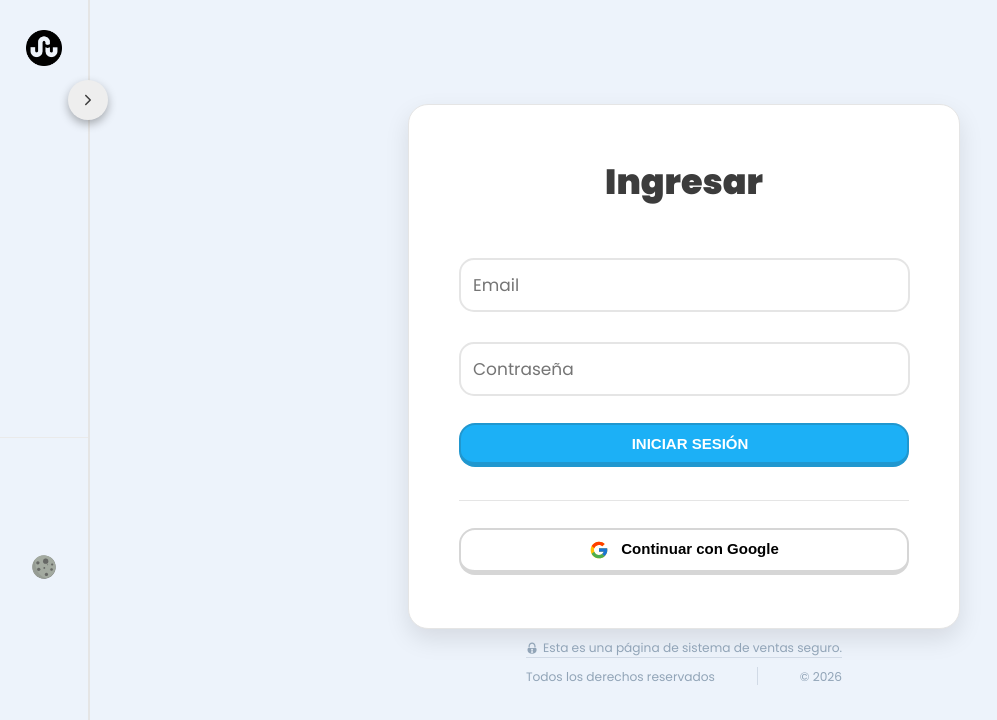
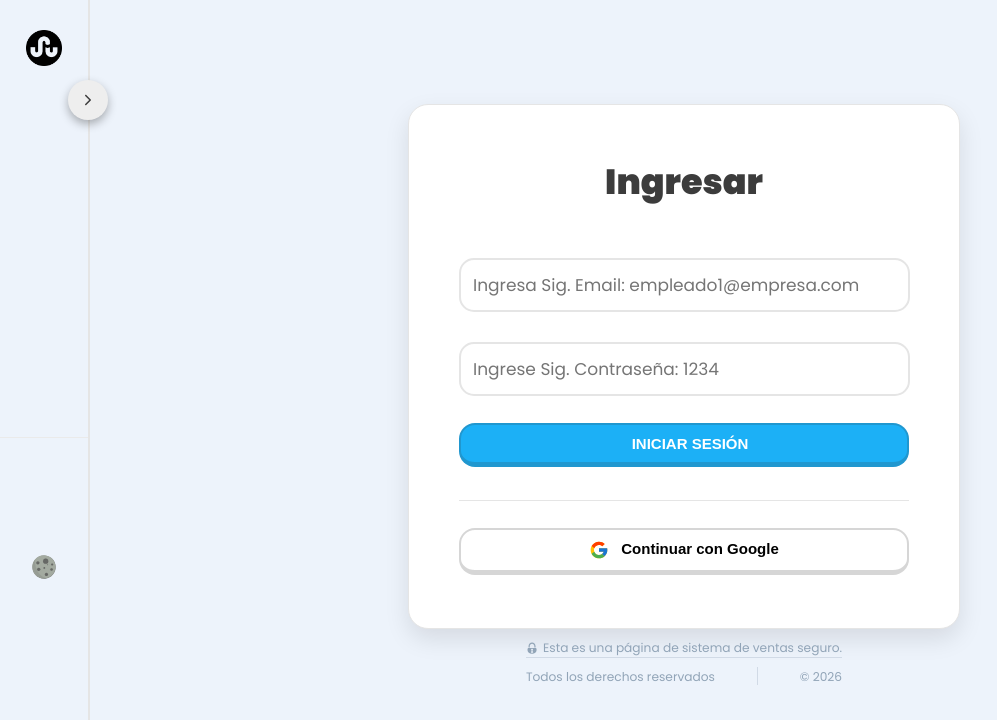
Before and after one commit to kuisval/PROYECTO-FULL-STACK-VENTA, a React (Vite) app in the folder post-react-curso/: page /login in a window 1280 px wide. Shown: the top 720 px of the page, without its empty margins (0-997 px from the left). Built offline with nearby package versions, Linux system fonts and the light colour scheme; no server answers; some icons are missing.

Commit message:
feature: placeholder para login.

```diff
--- a/post-react-curso/src/components/templates/LoginTemplate.jsx
+++ b/post-react-curso/src/components/templates/LoginTemplate.jsx
@@ -36,7 +36,7 @@ export function LoginTemplate() {
                     <InputText2>
                         <input
                             className='form__field'
-                            placeholder='Email'
+                            placeholder='Ingresa Sig. Email: empleado1@empresa.com'
                             type='email'
                             value={email}
                             onChange={e => setEmail(e.target.value)}
@@ -45,7 +45,7 @@ export function LoginTemplate() {
                     <InputText2>
                         <input
                             className='form__field'
-                            placeholder='Contraseña'
+                            placeholder='Ingrese Sig. Contraseña: 1234'
                             type='password'
                             value={password}
                             onChange={e => setPassword(e.target.value)}
```
